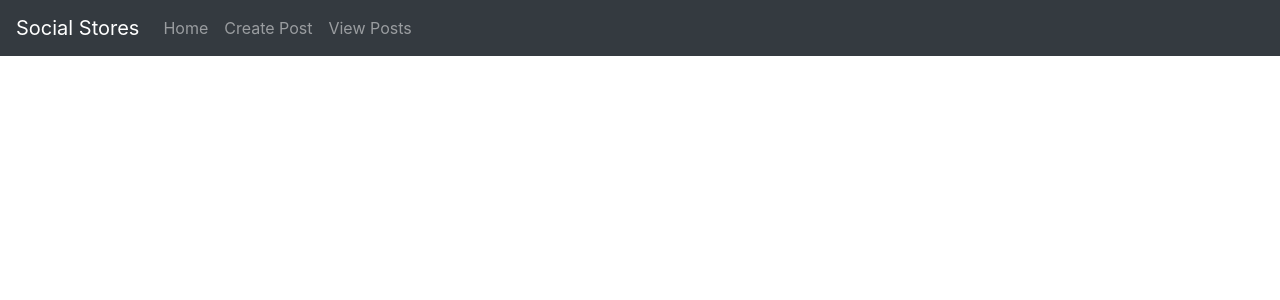
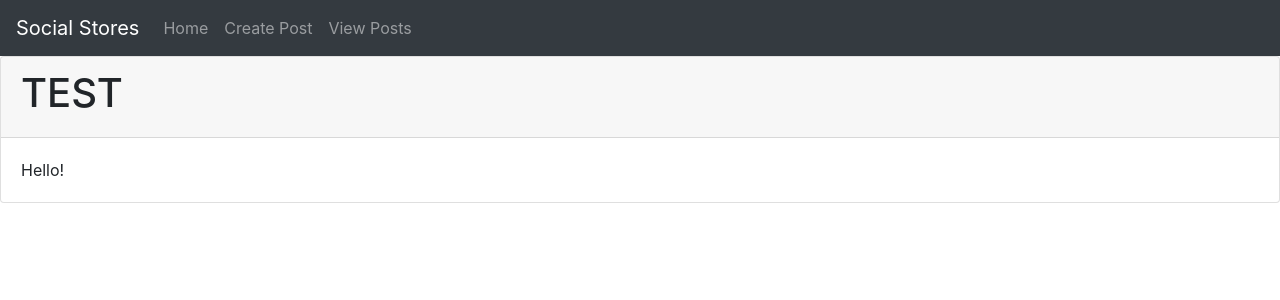
Before and after one commit to EECS448-KRAAG/SocialStories, a React (Create React App) app in the folder social-stories-frontend/: page / in a window 1280 px wide. Shown: the top 300 px of the page. Built offline with nearby package versions, Linux system fonts and the light colour scheme; no server answers.

Commit message:
add home display component

```diff
--- a/social-stories-frontend/src/App.js
+++ b/social-stories-frontend/src/App.js
@@ -1,5 +1,6 @@
 import React from 'react';
 import Header from './Header';
+import HomeDisplay from './HomeDisplay';
 import './App.css';
 
 
@@ -7,8 +8,10 @@ function App() {
   return (
     <div className="App">
       <Header />
+      <HomeDisplay />
     </div>
   );
 }
 
+
 export default App;
--- /dev/null
+++ b/social-stories-frontend/src/HomeDisplay.js
@@ -0,0 +1,25 @@
+import React from 'react';
+import Card from 'react-bootstrap/Card'
+
+async function test() {
+  const data = await fetch("/api/course")
+  // const myJson = await data.json();
+  console.log(data);
+}
+test()
+
+function HomeDisplay(){
+
+    return(
+           <Card>
+             <Card.Header><h1>TEST</h1></Card.Header>
+             <Card.Body>
+               <Card.Text>
+                 Hello!
+               </Card.Text>
+             </Card.Body>
+           </Card>
+           );
+}
+
+export default HomeDisplay;
```
